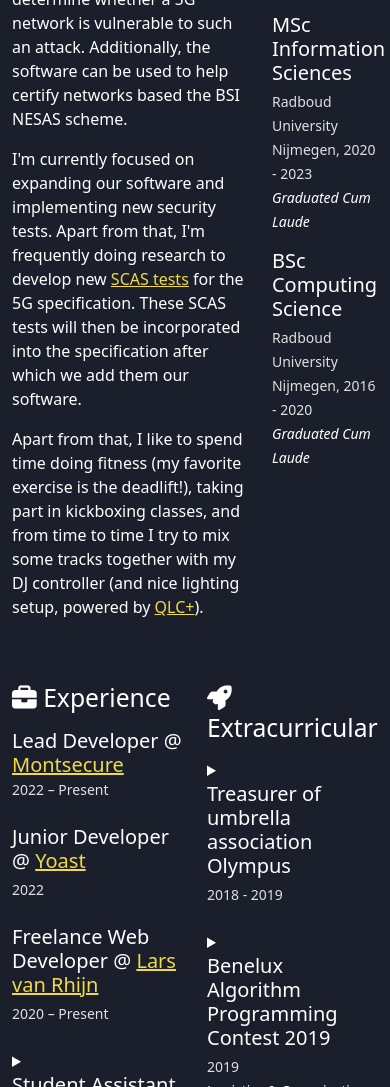
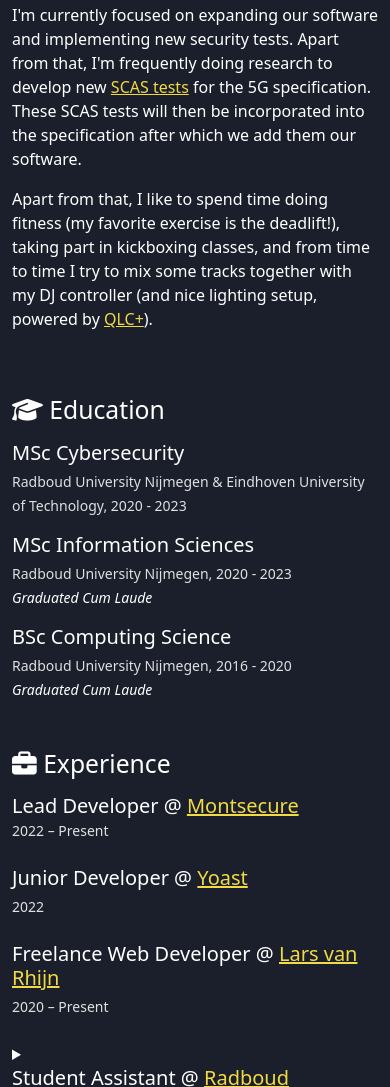
Before and after one commit to KiOui/LarsvanRhijn, a plain HTML site: page index.html in a window 390 px wide. Shown: the part 913-2000 px from the top of the page. Drawn offline with nearby package versions, Linux system fonts and the light colour scheme.

Commit message:
Fix mobile format

```diff
--- a/index.html
+++ b/index.html
@@ -36,8 +36,8 @@
 </head>
 <body>
     <div class="container py-5">
-        <div class="row mb-5">
-            <div class="col text-center">
+        <div class="row">
+            <div class="col mb-5 text-center">
                 <img src="/img/lars.jpg" alt="Lars van Rhijn" style="max-width: 250px;" class="rounded mb-2"/>
                 <h1 class="fw-bold">Lars van Rhijn</h1>
                 <p class="lead text-muted">(5G) Cyber Security Specialist | Developer</p>
@@ -54,8 +54,8 @@
                 </div>
             </div>
         </div>
-        <div class="row mb-5">
-            <div class="col-8">
+        <div class="row">
+            <div class="col-md-8 col-12 mb-5">
                 <h2 class="section-title mb-3"><i class="fas fa-user icon"></i> About me</h2>
                 <p>
                     As lead developer at Montsecure, I'm currently working on making 5G networks safer for everyone. With
@@ -76,7 +76,7 @@
                     controller (and nice lighting setup, powered by <a href="https://www.qlcplus.org">QLC+</a>).
                 </p>
             </div>
-            <div class="col-4">
+            <div class="col-md-4 col-12 mb-5">
                 <h2 class="section-title mb-3"><i class="fas fa-graduation-cap icon"></i> Education</h2>
                 <div class="mb-3">
                     <h5 class="mb-1">MSc Cybersecurity</h5>
@@ -95,8 +95,8 @@
                 </div>
             </div>
         </div>
-        <div class="row mb-5">
-            <div class="col-6">
+        <div class="row">
+            <div class="col-md-6 col-12 mb-5">
                 <h2 class="section-title mb-3"><i class="fas fa-briefcase icon"></i> Experience</h2>
                 <div class="mb-4">
                     <h5 class="mb-0">Lead Developer @ <a href="https://montsecure.com/">Montsecure</a></h5>
@@ -126,7 +126,7 @@
                     </details>
                 </div>
             </div>
-            <div class="col-6">
+            <div class="col-md-6 col-12 mb-5">
                 <h2 class="section-title mb-3"><i class="fa-solid fa-rocket"></i> Extracurricular</h2>
                 <div class="mb-4">
                     <details>
```
